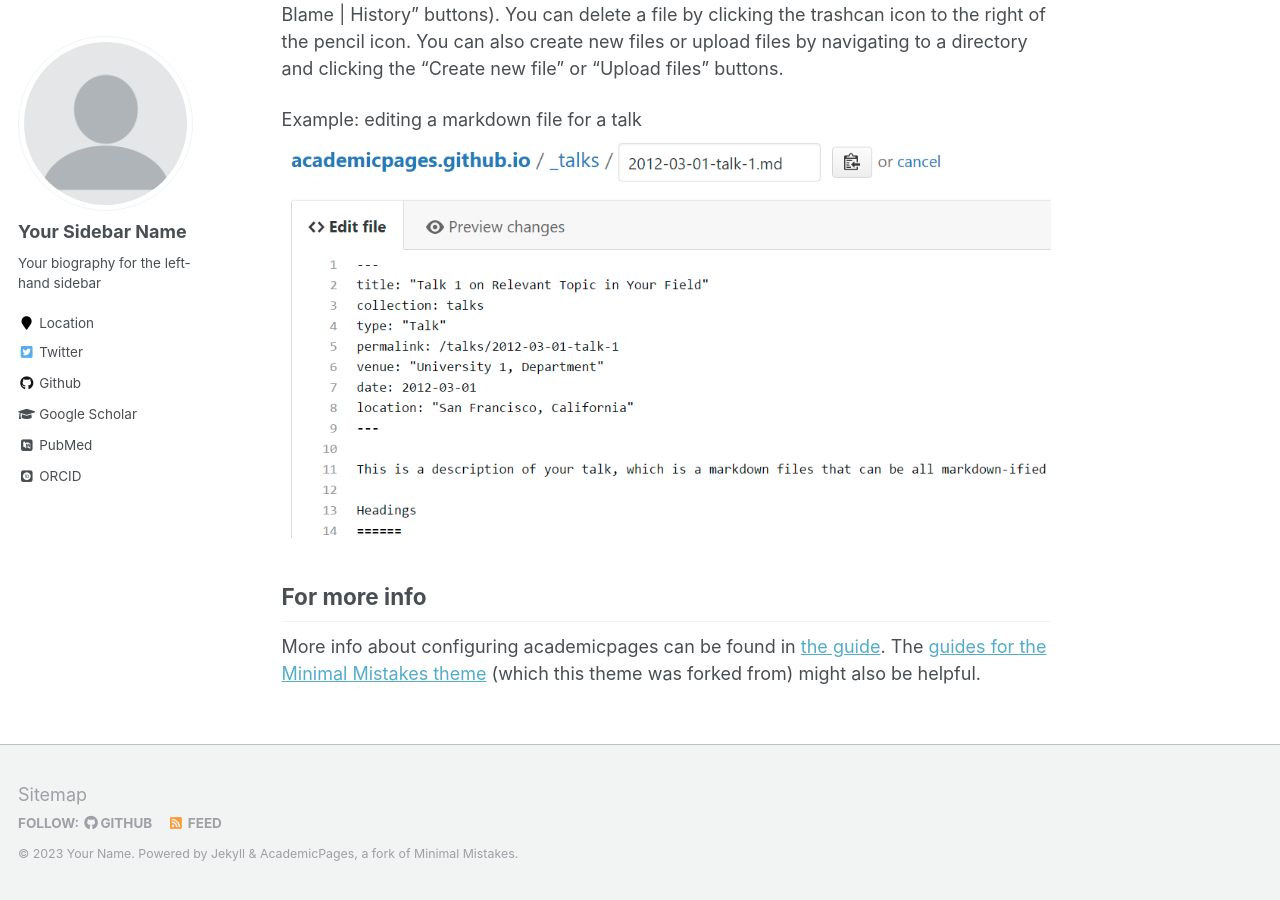
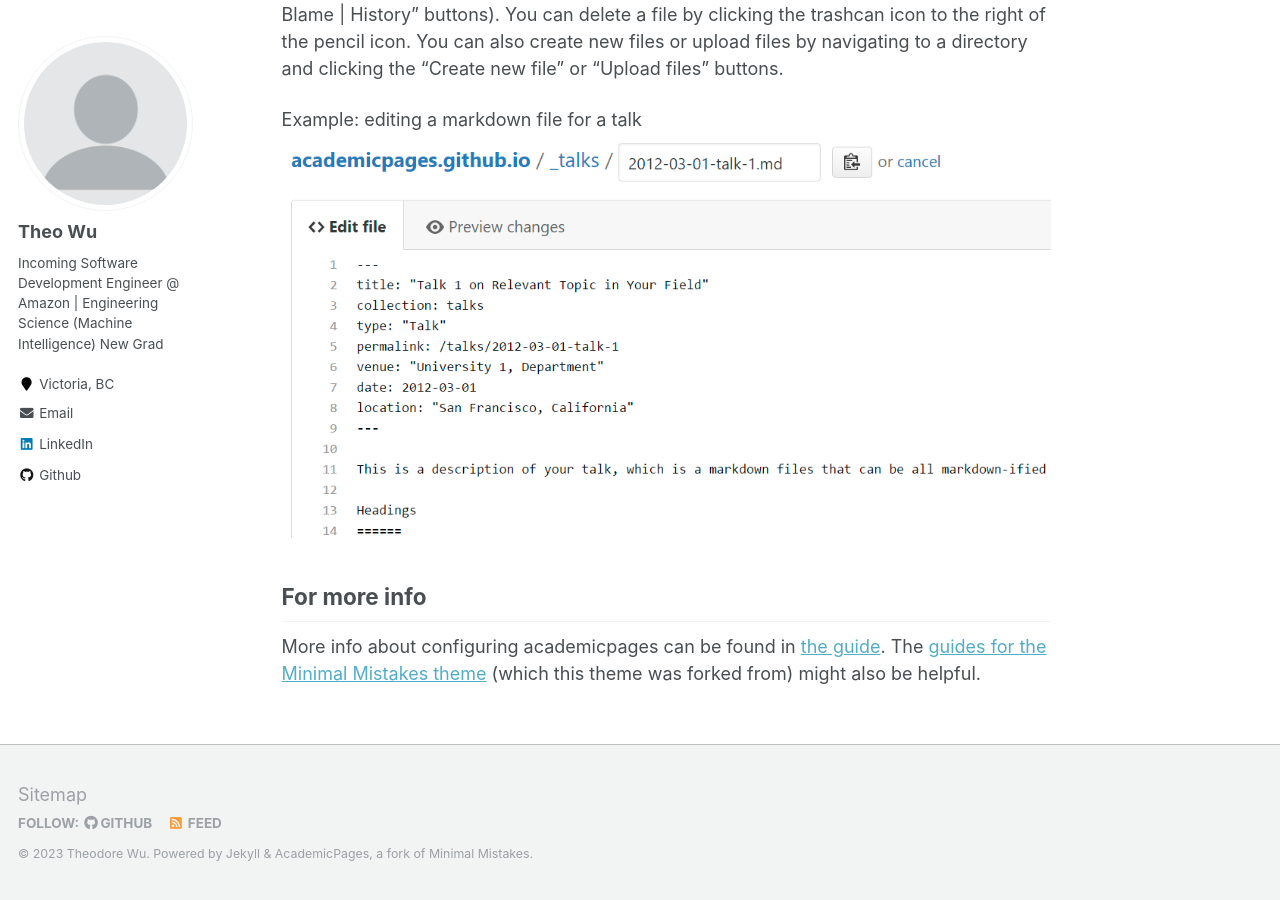
Before and after one commit to wu-theodore/wu-theodore.github.io, a Jekyll site: the page built from _pages/about.md, in a window 1280 px wide and 900 px high, scrolled down 2463 px. Built offline with Jekyll 4.4.1, drawn with Linux system fonts in a browser that asks for light colours; some web fonts are replaced; some of the changed text lies outside the part shown.

Commit message:
Edit basic website configurations

```diff
--- a/Gemfile
+++ b/Gemfile
@@ -17,6 +17,7 @@ gem "github-pages", group: :jekyll_plugins
 # gem "jekyll"
 
 gem "wdm", "~> 0.1.0" if Gem.win_platform?
+gem 'tzinfo-data', platforms: [:mingw, :mswin, :x64_mingw]
 
 # If you have any plugins, put them here!
 group :jekyll_plugins do
@@ -25,3 +26,5 @@ group :jekyll_plugins do
   gem 'jekyll-sitemap'
   gem 'hawkins'
 end
+
+gem "webrick", "~> 1.8"
--- a/_config.yml
+++ b/_config.yml
@@ -7,13 +7,13 @@
 
 # Site Settings
 locale                   : "en-US"
-title                    : "Your Name / Site Title"
-title_separator          : "-"
-name                     : &name "Your Name"
+title                    : "Theodore Wu"
+title_separator          : ""
+name                     : &name "Theodore Wu"
 description              : &description "personal description"
-url                      : https://academicpages.github.io # the base hostname & protocol for your site e.g. "https://mmistakes.github.io"
+url                      : https://wu-theodore.github.io # the base hostname & protocol for your site e.g. "https://mmistakes.github.io"
 baseurl                  : "" # the subpath of your site, e.g. "/blog"
-repository               : "academicpages/academicpages.github.io"
+repository               : "wu-theodore/wu-theodore.github.io"
 teaser                   :  # filename of teaser fallback teaser image placed in /images/, .e.g. "500x300.png"
 breadcrumbs              : false # true, false (default)
 words_per_minute         : 160
@@ -80,15 +80,15 @@ analytics:
 
 # Site Author
 author:
-  name             : "Your Sidebar Name"
+  name             : "Theo Wu"
   avatar           : "profile.png"
-  bio              : "Your biography for the left-hand sidebar"
-  location         : "Location"
+  bio              : "Incoming Software Development Engineer @ Amazon | Engineering Science (Machine Intelligence) New Grad"
+  location         : "Victoria, BC"
   employer         :
-  pubmed           : "https://www.ncbi.nlm.nih.gov/pubmed/?term=john+snow"
-  googlescholar    : "http://yourfullgooglescholarurl.com"
-  email            :
-  researchgate     :  # example: "https://www.researchgate.net/profile/yourprofile"
+  pubmed           :
+  googlescholar    :
+  email            : "theowu23451@gmail.com"
+  researchgate     :
   uri              :
   bitbucket        :
   codepen          :
@@ -96,20 +96,20 @@ author:
   flickr           :
   facebook         :
   foursquare       :
-  github           : "academicpages"
+  github           : "wu-theodore"
   google_plus      :
   keybase          :
   instagram        :
-  impactstory      : #"https://profiles.impactstory.org/u/xxxx-xxxx-xxxx-xxxx"
+  impactstory      :
   lastfm           :
-  linkedin         :
-  orcid            : "http://orcid.org/yourorcidurl"
+  linkedin         : "https://www.linkedin.com/in/theodore-wu/"
+  orcid            :
   pinterest        :
   soundcloud       :
-  stackoverflow    : # http://stackoverflow.com/users/123456/username
+  stackoverflow    :
   steam            :
   tumblr           :
-  twitter          : "replacethistwitterhandle"
+  twitter          :
   vine             :
   weibo            :
   xing             :
@@ -255,7 +255,7 @@ sass:
 permalink: /:categories/:title/
 # paginate: 5 # amount of posts to show
 # paginate_path: /page:num/
-timezone: America/Los_Angeles # http://en.wikipedia.org/wiki/List_of_tz_database_time_zones
+timezone: America/Vancouver # http://en.wikipedia.org/wiki/List_of_tz_database_time_zones
 
 
 # Plugins
```
Also changed, not shown: CONTRIBUTING.md (deleted, +0 -5 lines), CHANGELOG.md (deleted), Gemfile.lock (added).
